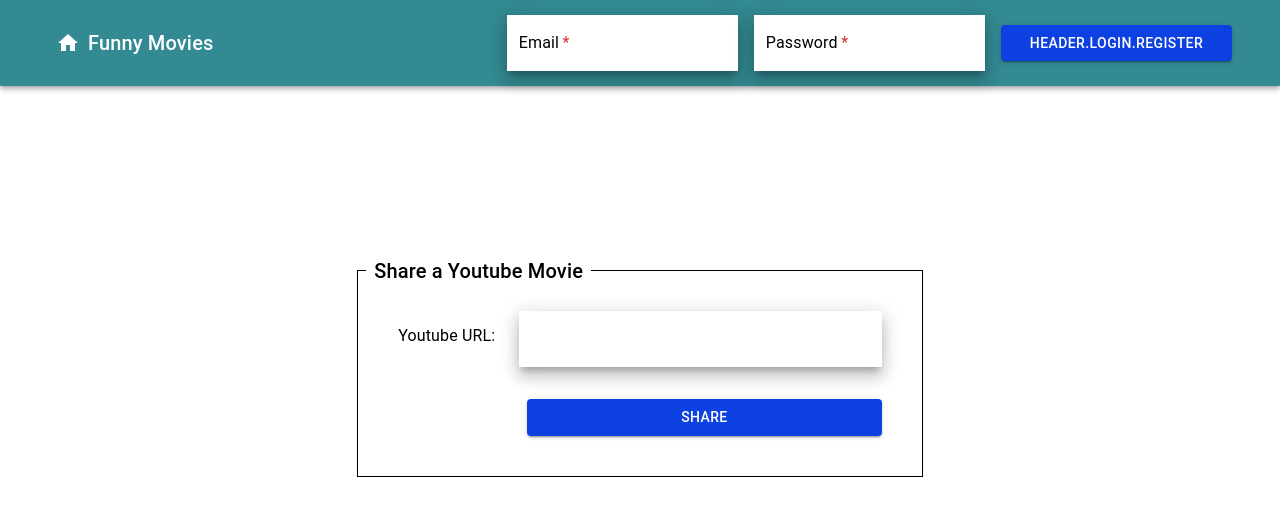
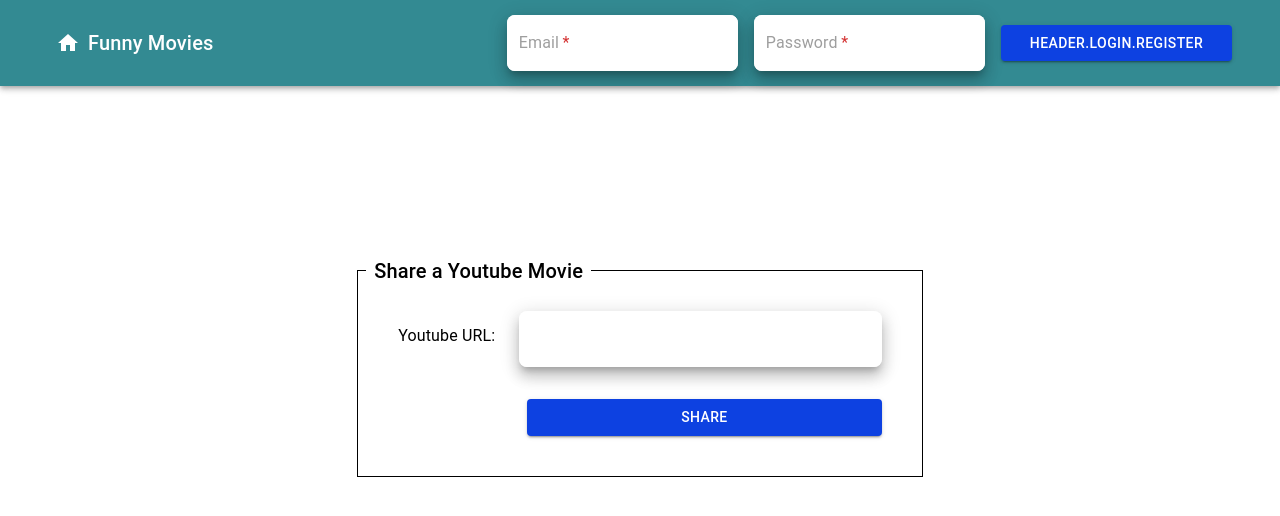
Before and after one commit to peshin-ai/share-video, a React (Vite) app: page /share in a window 1280 px wide. Shown: the top 516 px of the page. Built offline with nearby package versions, Linux system fonts and the light colour scheme.

Commit message:
fix: update Form Text

```diff
--- a/src/components/Form/FormText/FormText.component.tsx
+++ b/src/components/Form/FormText/FormText.component.tsx
@@ -27,10 +27,10 @@ export type FormTextProps = FieldValues &
     inputStyle?: object;
     label?: string;
     onKeyDown?: KeyboardEventHandler;
-    symbol?: ReactElement | string;
     testID?: string;
     validation?: RegisterOptions;
     hiddenLabel?: boolean;
+    maxRow?: number;
   };
 
 type ControllerFieldType = Partial<FieldValues> & {
@@ -42,13 +42,13 @@ export const FormTextField: FC<FormTextProps> = (props: FormTextProps) => {
     fieldName,
     control,
     label,
-    symbol,
     autoComplete = "new-password",
     validation,
     testID,
     inputStyle,
     inputProps = {},
     onKeyDown,
+    maxRow = 1,
     hiddenLabel = false,
     ...rest
   } = props;
@@ -79,30 +79,31 @@ export const FormTextField: FC<FormTextProps> = (props: FormTextProps) => {
           hiddenLabel={hiddenLabel}
           InputLabelProps={{
             sx: {
-              color: theme.palette.common.black,
+              color: theme.palette.grey[500],
               "&.Mui-error": {
                 color: theme.palette.error.main,
               },
               "&.Mui-focused": {
-                color: theme.palette.common.black,
+                color: theme.palette.primary.light,
               },
               "& .MuiFormLabel-asterisk": {
                 color: theme.palette.error.main,
               },
             },
           }}
+          multiline={maxRow > 1}
+          rows={maxRow}
+          maxRows={maxRow}
           InputProps={{
             disableUnderline: true,
-            endAdornment: symbol,
             sx: {
               "input::-ms-reveal,input::-ms-clear": {
                 display: "none",
               },
-              // your root styles
               "&.MuiInputBase-root": {
                 background: theme.palette.common.white,
+                borderRadius: theme.spacing(1),
                 "&.MuiFilledInput-root:hover": {
-                  // your root styles but with even higher CSS specificity
                   backgroundColor: theme.palette.common.white,
                 },
               },
@@ -113,6 +114,7 @@ export const FormTextField: FC<FormTextProps> = (props: FormTextProps) => {
             "&.MuiTextField-root": {
               width: "100%",
               backgroundColor: theme.palette.grey[50],
+              borderRadius: theme.spacing(1),
             },
           }}
           id={fieldName}
```
